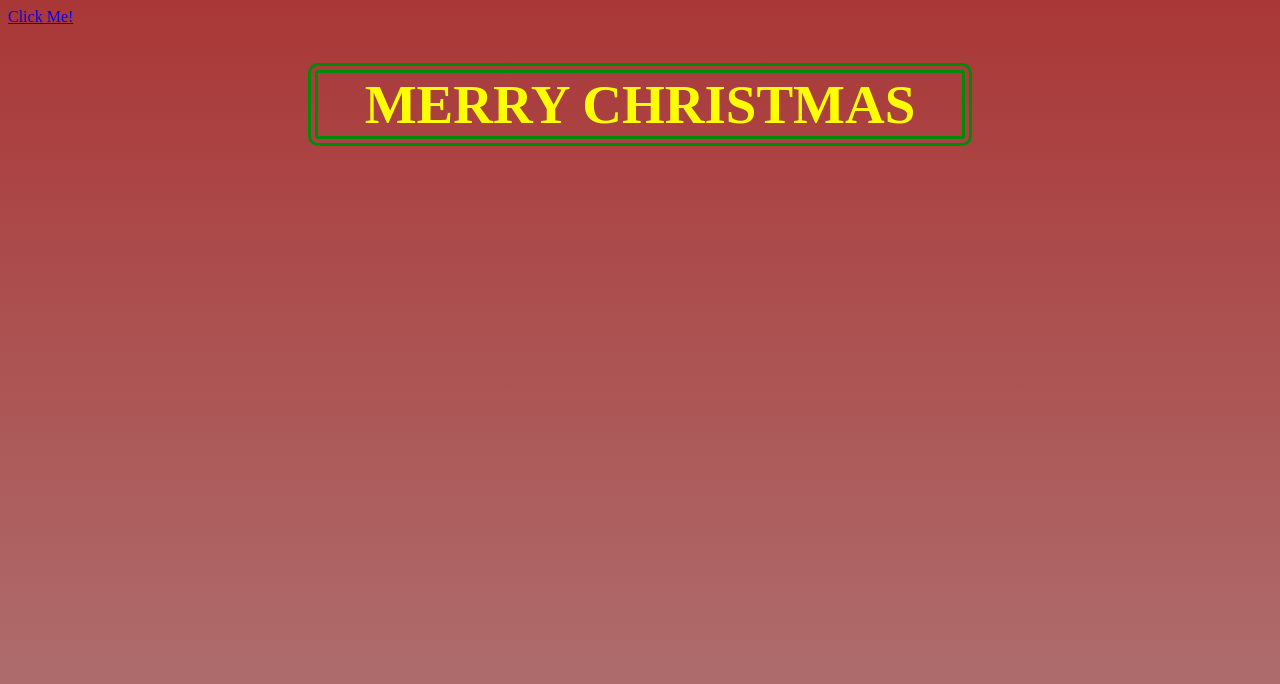
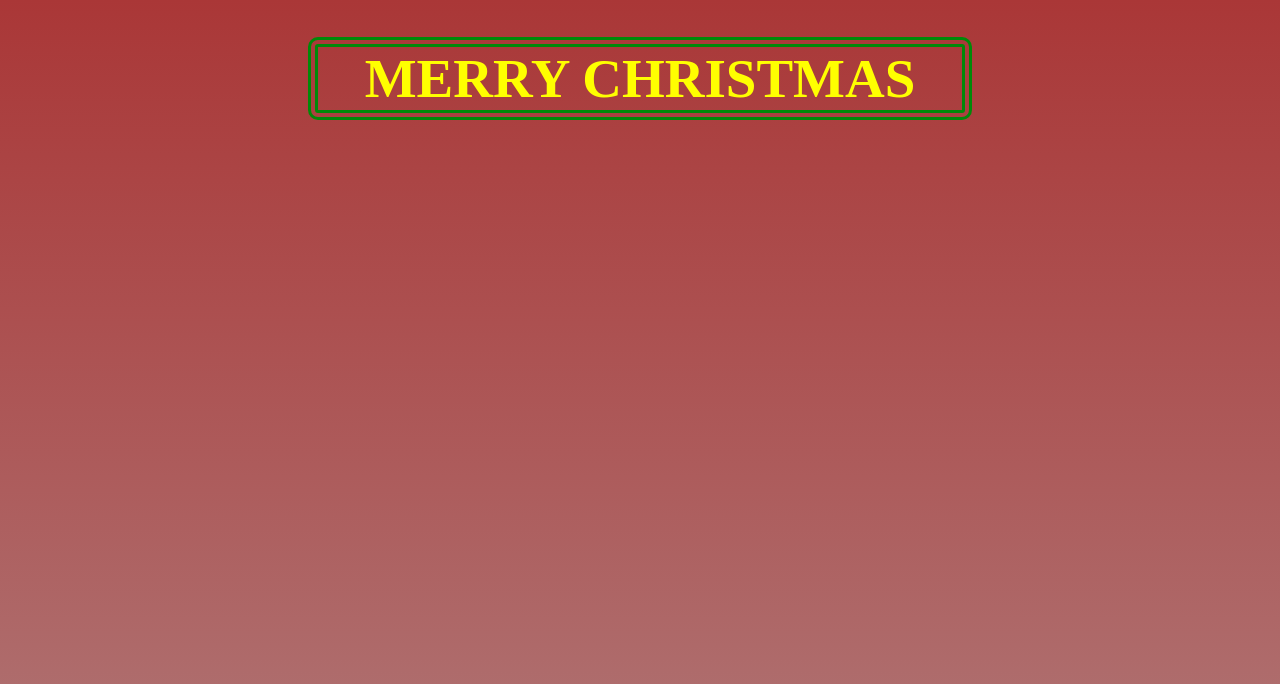
Before and after one commit to skruqsh/Valentine-code, a plain HTML site: page index.html in a window 1280 px wide. Drawn offline with Linux system fonts and the light colour scheme.

Commit message:
index.html

```diff
--- a/index.html
+++ b/index.html
@@ -5,10 +5,10 @@
     <meta name="viewport" content="width=device-width, initial-scale=1.0">
     <title>Maksite</title>
     <link rel="stylesheet" href="style.css">
-    <a href="URL">Click Me!</a>
 </head>
 <body>
     <h1>MERRY CHRISTMAS</h1>
     <script src="index.js"></script>
 </body>
+
 </html>
```
